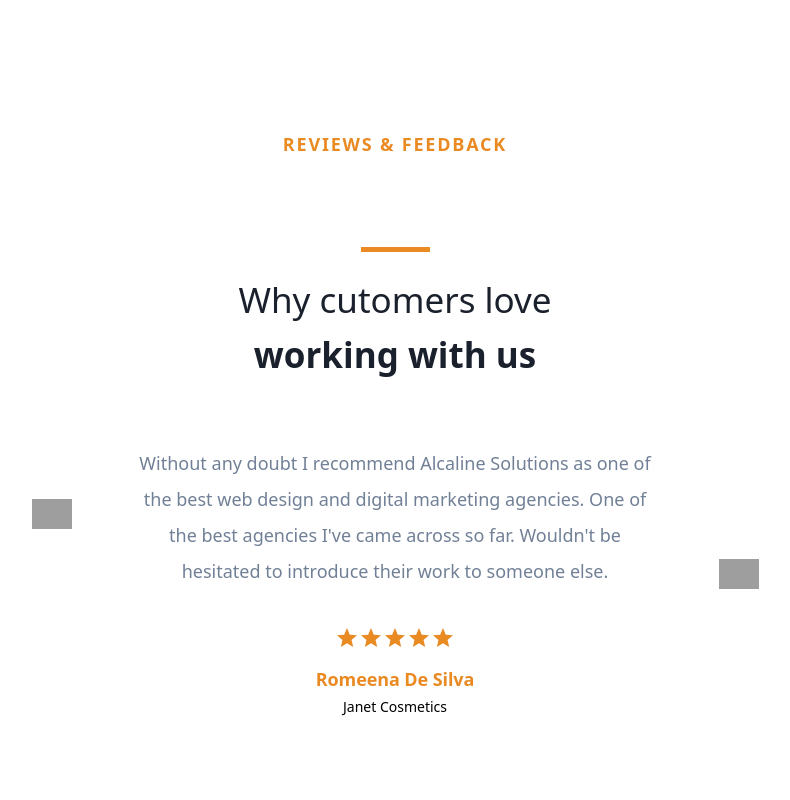
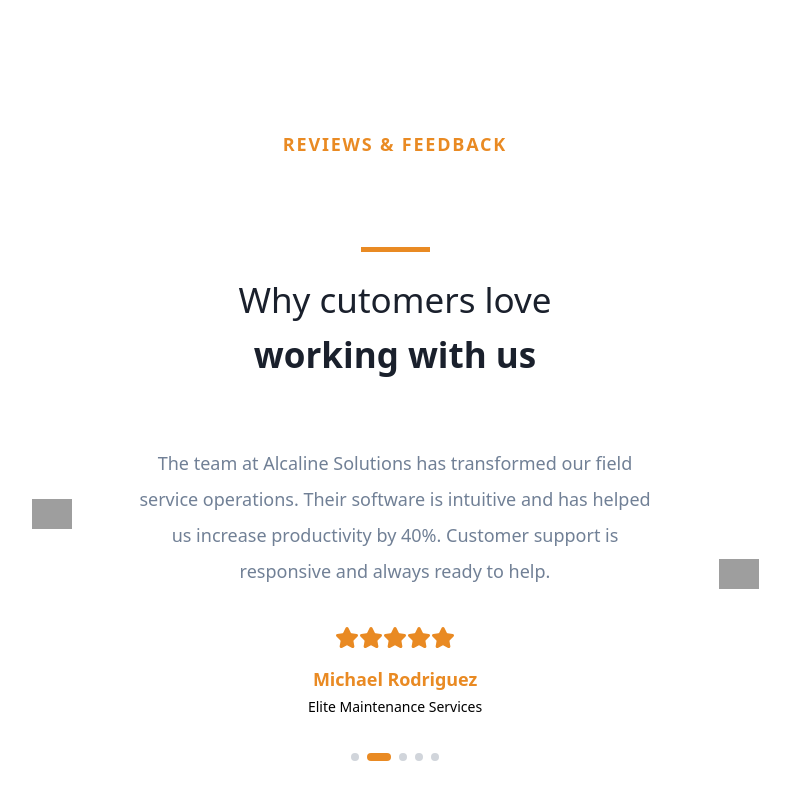
Before and after one commit to makemysite/FP_HOME_DRAFT, a React (Vite) app: page / in a window 1280 px wide. Shown: the part 4462-5262 px from the top of the page, without its empty margins (283-1073 px from the left). Before the commit the page ends 5232 px from the top, so only its background shows below. Built offline with nearby package versions, Linux system fonts and the light colour scheme; grey boxes are pictures that could not be loaded.

Commit message:
feat: Implement testimonial carousel
Adds a carousel animation to the testimonials section, displaying multiple reviews with a transition effect. Includes dummy reviews and reviewer information.

```diff
--- a/src/components/landing/Testimonials.tsx
+++ b/src/components/landing/Testimonials.tsx
@@ -1,6 +1,60 @@
-import React from "react";
+
+import React, { useEffect, useState } from "react";
+import {
+  Carousel,
+  CarouselContent,
+  CarouselItem,
+} from "@/components/ui/carousel";
+import { Star } from "lucide-react";
+import { cn } from "@/lib/utils";
+
+// Define the testimonial data structure
+interface Testimonial {
+  quote: string;
+  name: string;
+  company: string;
+}
+
+const testimonials: Testimonial[] = [
+  {
+    quote: "Without any doubt I recommend Alcaline Solutions as one of the best web design and digital marketing agencies. One of the best agencies I've came across so far. Wouldn't be hesitated to introduce their work to someone else.",
+    name: "Romeena De Silva",
+    company: "Janet Cosmetics"
+  },
+  {
+    quote: "The team at Alcaline Solutions has transformed our field service operations. Their software is intuitive and has helped us increase productivity by 40%. Customer support is responsive and always ready to help.",
+    name: "Michael Rodriguez",
+    company: "Elite Maintenance Services"
+  },
+  {
+    quote: "After trying several field service solutions, we finally found Alcaline. The scheduling and dispatching features have eliminated double-bookings and our technicians love the mobile app. It's been a game-changer for our business.",
+    name: "Sarah Johnson",
+    company: "Precision HVAC Solutions"
+  },
+  {
+    quote: "We've been using Alcaline Solutions for over a year now, and the ROI has been incredible. The invoicing system alone has reduced our billing time by 65%. I can't imagine running our business without it now.",
+    name: "David Chen",
+    company: "Pacific Plumbing Co."
+  },
+  {
+    quote: "The customization options available with Alcaline's software allowed us to tailor it perfectly to our electrical contracting business. The team was responsive throughout implementation and training was excellent.",
+    name: "Emily Taylor",
+    company: "Voltage Electric Inc."
+  }
+];
 
 const Testimonials: React.FC = () => {
+  const [activeIndex, setActiveIndex] = useState(0);
+
+  // Auto-rotate testimonials
+  useEffect(() => {
+    const interval = setInterval(() => {
+      setActiveIndex((current) => (current + 1) % testimonials.length);
+    }, 5000); // Change testimonial every 5 seconds
+
+    return () => clearInterval(interval);
+  }, []);
+
   return (
     <section
       id="testimonials"
@@ -17,17 +71,30 @@ const Testimonials: React.FC = () => {
           working with us
         </h2>
       </div>
-      <div className="flex w-[727px] max-w-full gap-[40px_66px] text-lg text-[#718096] font-normal text-center leading-9 flex-wrap mt-[51px] max-md:mt-10">
+
+      <Carousel
+        className="w-full max-w-[727px] mt-[51px] max-md:mt-10"
+        opts={{
+          loop: true,
+          align: "center",
+        }}
+        setApi={(api) => {
+          if (api) {
+            api.scrollTo(activeIndex);
+          }
+        }}
+      >
+        <CarouselContent>
+          {testimonials.map((testimonial, index) => (
+            <CarouselItem key={index} className="flex flex-col items-center">
+              <div className="flex w-full max-w-[727px] gap-[40px_66px] text-lg text-[#718096] font-normal text-center leading-9 flex-wrap">
                 <img
                   src="https://cdn.builder.io/api/v1/image/assets/a720917f9ee741a78621d5e6666ab10a/f4add18242878713b4547350495fce8416570985?placeholderIfAbsent=true"
                   alt="Quote Open"
                   className="aspect-[1] object-contain w-10 shrink-0"
                 />
                 <blockquote className="grow shrink w-[503px] mt-3 max-md:max-w-full">
-          Without any doubt I recommend Alcaline Solutions as one of the best
-          web design and digital marketing agencies. One of the best agencies
-          I've came across so far. Wouldn't be hesitated to introduce their work
-          to someone else.
+                  {testimonial.quote}
                 </blockquote>
                 <img
                   src="https://cdn.builder.io/api/v1/image/assets/a720917f9ee741a78621d5e6666ab10a/2ce440a684a36a9d5fafa6e3e787b5eb52f448fc?placeholderIfAbsent=true"
@@ -38,26 +105,40 @@ const Testimonials: React.FC = () => {
               <div className="flex flex-col items-center text-center justify-center mt-8">
                 <div className="flex">
                   {[1, 2, 3, 4, 5].map((star) => (
-            <svg
+                    <Star
                       key={star}
-              width="24"
-              height="24"
-              viewBox="0 0 24 24"
-              fill="#E98A23"
-              xmlns="http://www.w3.org/2000/svg"
-            >
-              <path d="M12 17.27L18.18 21L16.54 13.97L22 9.24L14.81 8.63L12 2L9.19 8.63L2 9.24L7.46 13.97L5.82 21L12 17.27Z" />
-            </svg>
+                      className={cn("h-6 w-6 fill-[#E98A23] text-[#E98A23]")}
+                    />
                   ))}
                 </div>
                 <div className="flex flex-col items-center justify-center mt-[15px]">
                   <div className="text-[#E98A23] text-lg font-bold tracking-[-0.09px]">
-            Romeena De Silva
+                    {testimonial.name}
                   </div>
                   <div className="text-black text-sm font-normal leading-loose">
-            Janet Cosmetics
+                    {testimonial.company}
                   </div>
                 </div>
+              </div>
+            </CarouselItem>
+          ))}
+        </CarouselContent>
+      </Carousel>
+
+      {/* Indicator dots */}
+      <div className="flex justify-center gap-2 mt-8">
+        {testimonials.map((_, index) => (
+          <button
+            key={index}
+            className={`h-2 w-2 rounded-full transition-all ${
+              activeIndex === index
+                ? "bg-[#E98A23] w-6"
+                : "bg-gray-300"
+            }`}
+            onClick={() => setActiveIndex(index)}
+            aria-label={`Go to testimonial ${index + 1}`}
+          />
+        ))}
       </div>
     </section>
   );
```
Lines whose indentation alone changed are shown as unchanged.
